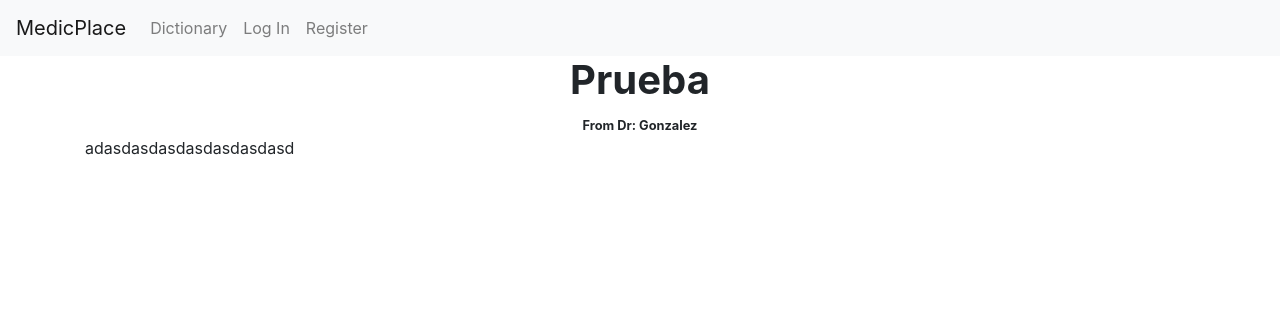
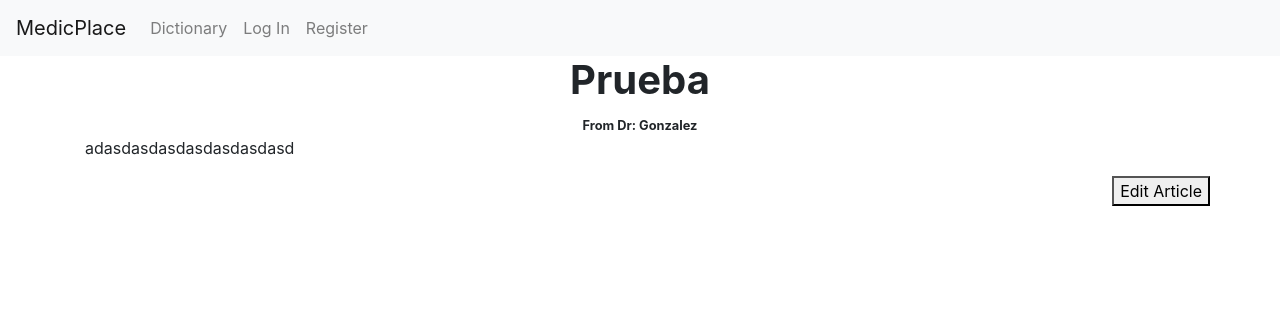
Before and after one commit to Boondock19/Borrador-Project5-HarvardCourse, a Django app: page /Article/1 in a window 1280 px wide. Shown: the top 316 px of the page. Run offline with Django 3.2, Linux system fonts and the light colour scheme; data comes from the database, SQL or seed files in the repository; both versions use the stored data as it was after the commit; some libraries are stand-ins or nearby versions.

Commit message:
funciona EDIT article

```diff
--- /dev/null
+++ b/Promedio/MedicPlace/static/MedicPlace/edit_article.js
@@ -0,0 +1,45 @@
+document.addEventListener("DOMContentLoaded",function(){
+    get_article=document.querySelector("#edit_article");
+    article_id=get_article.getAttribute("data-article_id");
+    article_title=document.querySelector("#title_article");
+    article_content=document.querySelector("#content_article");
+    texarea_title=document.querySelector("#texarea_title");
+    texarea_content=document.querySelector("#textarea_content");
+    get_article.addEventListener("click",function(){
+        if (get_article.textContent=="Edit Article") {
+            get_article.textContent="Save"
+            article_title.style.display="none"
+            article_content.style.display="none"
+            texarea_title.style.display="block"
+            texarea_content.style.display="block"
+        } else if (get_article.textContent=="Save") {
+            get_article.textContent="Edit Article"
+
+            texarea_title.style.display="none"
+            texarea_content.style.display="none"
+            // Chaging content of page
+            article_title.textContent=texarea_title.value
+            article_content.textContent=texarea_content.value
+            edit_Article(article_id,texarea_title.value,texarea_content.value)
+            article_title.style.display="block"
+            article_content.style.display="block"
+        }
+
+    })
+    function edit_Article(id,title,content){
+        form= new FormData;
+        form.append("title",title);
+        form.append("content",content);
+        fetch(`${id}`,{
+            method:"POST",
+            body:form,
+        })
+        .then((res) => res.json())
+        .then((res) => {
+            article_title.textContent=res.title2
+            article_content.textContent=res.content2
+        })
+    }
+
+
+})
--- a/Promedio/MedicPlace/templates/MedicPlace/Medic_article.html
+++ b/Promedio/MedicPlace/templates/MedicPlace/Medic_article.html
@@ -5,7 +5,8 @@
     <div class="container">
         <div class="row justify-content-center">
             <div class="col">
-                <h1 class="text-center text-capitalize font-weight-bold">{{title}}</h1>
+                <h1 class="text-center text-capitalize font-weight-bold" id="title_article">{{title}}</h1>
+                <textarea id="texarea_title" style="display: none;">{{title}}</textarea>
                 <div class="col text-center">
                     <small class="text-capitalize font-weight-bold">From Dr: {{Medic}}</small>
                 </div>
@@ -13,7 +14,13 @@
         </div>
         <div class="row justify-content-center">
             <div class="col">
-                <p>{{content}}</p>
+                <p id="content_article">{{content}}</p>
+                <textarea id="textarea_content" style="display: none;">{{content}}</textarea>
+            </div>
+        </div>
+        <div class="row justify-content-end">
+            <div>
+                <button type="button" id="edit_article" data-article_id="{{Article_target.id}}" >Edit Article</button>
             </div>
         </div>
     </div>
@@ -21,5 +28,5 @@
 
 
 {% block script %}
-
+    <script src="{% static 'MedicPlace/edit_article.js' %}" ></script>
 {% endblock %}
--- a/Promedio/MedicPlace/views.py
+++ b/Promedio/MedicPlace/views.py
@@ -132,10 +132,19 @@ def New_Article_view(request):
     else:
         return render(request,"MedicPlace/New_Medic_article.html")
 
+@csrf_exempt
 def Article_view(request,id):
     Get_Article=Medic_Article.objects.get(id=id)
-    title=Get_Article.title
-    content=Get_Article.content
-    Dr_Article=Get_Article.medic.Last_Name
-    context={"title":title,"content":content,"Medic":Dr_Article}
-    return render(request,"MedicPlace/Medic_article.html",context)
+    if request.method=="POST":
+        title=request.POST.get("title")
+        content=request.POST.get("content")
+        Get_Article.title=title
+        Get_Article.content=content
+        Get_Article.save()
+        return JsonResponse({'status':201,"title2":title,"content2":content})
+    else:
+        title=Get_Article.title
+        content=Get_Article.content
+        Dr_Article=Get_Article.medic.Last_Name
+        context={"title":title,"content":content,"Medic":Dr_Article,"Article_target":Get_Article}
+        return render(request,"MedicPlace/Medic_article.html",context)
```
Also changed, not shown: Promedio/db.sqlite3.
